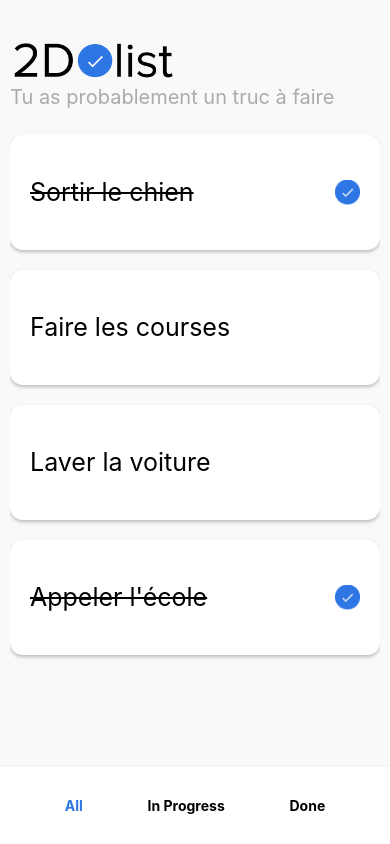
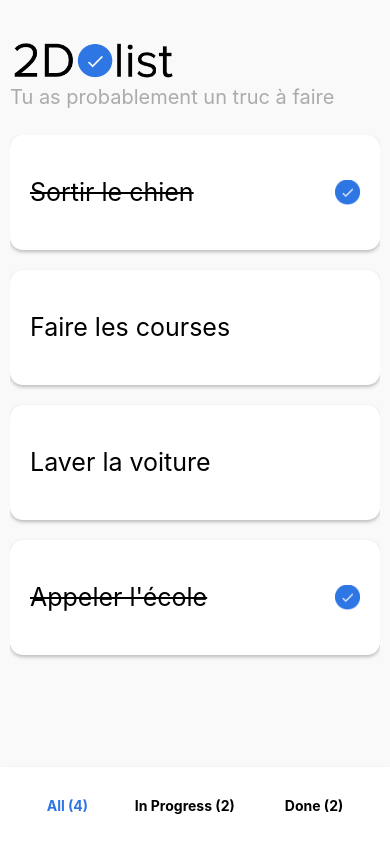
Before and after one commit to Karlito14/toDoList, a React Native app: screen / in a window 390 px wide. Built offline with nearby package versions, Linux system fonts and the light colour scheme.

Commit message:
filtrage des taches

```diff
--- a/App.jsx
+++ b/App.jsx
@@ -3,7 +3,7 @@
 import { style } from "./App.style";
 import { Header } from "./components/Header/Header";
 import { CardTodo } from "./components/CardTodo/CardTodo";
-import { useState } from "react";
+import { useEffect, useState } from "react";
 import { Footer } from "./components/Footer/Footer";
 
 const TODO_LIST = [
@@ -31,7 +31,18 @@
 
 export default function App() {
   const [todoList, setTodoList] = useState(TODO_LIST);
-  const [selectedTabName, setSeletedTabName] = useState('all')
+  const [selectedTabName, setSeletedTabName] = useState('all');
+
+  const getFilteredList = () => {
+    switch(selectedTabName) {
+      case 'all':
+        return todoList;
+      case 'inProgress':
+        return todoList.filter(todo => !todo.isCompleted);
+      case 'done' :
+        return todoList.filter(todo => todo.isCompleted);
+    }
+  };
 
   const updateTodo = (todo) => {
     const updatedTodo = {
@@ -45,7 +56,7 @@
 
     updatedTodoList[index] = updatedTodo;
 
-    setTodoList(updatedTodoList)
+    setTodoList(updatedTodoList);
   }
 
   return (
@@ -57,19 +68,23 @@
             </View>
               <View style={style.body}>
                 <ScrollView>
-                  {todoList.map((todo) => {
+                  {getFilteredList().map((todo) => {
                     return (
                       <View style={style.cardItem} key={todo.id}>
                         <CardTodo onPress={updateTodo} todo={todo} />
                       </View>
                     )
                   })}
-                  </ScrollView>
+                </ScrollView>
               </View>
         </SafeAreaView>
       </SafeAreaProvider>
       <View style={style.footer}>
-        <Footer onPress={setSeletedTabName} selectedTabName={selectedTabName} />
+        <Footer
+          onPress={setSeletedTabName}
+          selectedTabName={selectedTabName}
+          todoList={todoList}
+        />
       </View>
     </>
 
--- a/components/Footer/Footer.jsx
+++ b/components/Footer/Footer.jsx
@@ -1,20 +1,29 @@
 import { Text, TouchableOpacity, View } from 'react-native';
 import { style } from './Footer.style';
 
-export const Footer = ({ selectedTabName, onPress }) => {
+export const Footer = ({ selectedTabName, onPress, todoList }) => {
+
     function getTextStyle (tabName) {
         return { fontWeight : 'bold', color : tabName === selectedTabName ? "#2f76e5" : 'black'};
-    }
+    };
+
+    const countByStatus = todoList.reduce((acc, todo) => {
+        todo.isCompleted ? acc.done++ : acc.inProgress++;
+        return acc;
+    }, {
+        all : todoList.length, inProgress : 0, done: 0
+    });
+
     return (
         <View style={style.container}>
             <TouchableOpacity onPress={() => {onPress('all')}} >
-                <Text style={getTextStyle('all')}>All</Text>
+                <Text style={getTextStyle('all')}>All ({countByStatus.all})</Text>
             </TouchableOpacity>
             <TouchableOpacity onPress={() => {onPress('inProgress')}} >
-                <Text style={getTextStyle('inProgress')}>In Progress</Text>
+                <Text style={getTextStyle('inProgress')}>In Progress ({countByStatus.inProgress}) </Text>
             </TouchableOpacity>
             <TouchableOpacity onPress={() => {onPress('done')}}>
-                <Text style={getTextStyle('done')}>Done</Text>
+                <Text style={getTextStyle('done')}>Done ({countByStatus.done})</Text>
             </TouchableOpacity>
         </View>
     )
```
